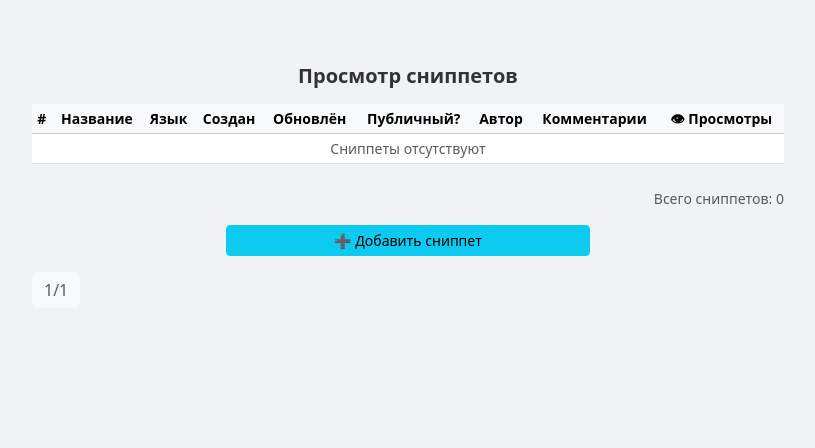
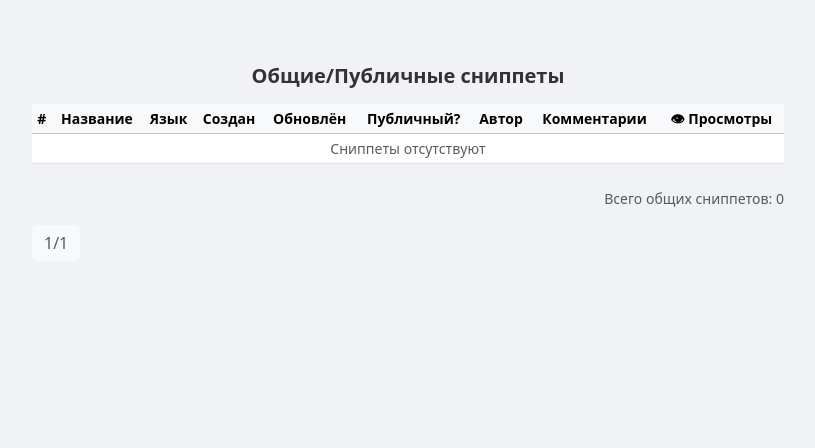
Before and after one commit to p95max/Snippets, a Django app: page /snippets/list in a window 1280 px wide. Shown: the part 56-504 px from the top of the page, without its empty margins (232-1047 px from the left). Run offline with Django 5.2, Linux system fonts and the light colour scheme; data that the repository does not hold is empty.

Commit message:
small templates fixes

```diff
--- a/mainapp/templates/search_results.html
+++ b/mainapp/templates/search_results.html
@@ -5,7 +5,7 @@
     <h2>Результаты поиска</h2>
     {% if query %}
       <div class="alert alert-info mb-3">
-        По запросу <strong>{{ query }}</strong> найдено {{ count_snippets }} сниппетов.
+        По вашему запросу <strong>'{{ query }}'</strong> найдено {{ count_snippets }} сниппетов.
       </div>
     {% endif %}
 
--- a/mainapp/templates/view_snippets.html
+++ b/mainapp/templates/view_snippets.html
@@ -1,13 +1,13 @@
 {% extends 'base.html' %}
 {% load lang_tags %}
 
-{% block title %}Просмотр сниппетов{% endblock %}
+{% block title %}Просмотр общих сниппетов{% endblock %}
 
 {% block content %}
 <div class="container my-4">
 
     <div class="text-center mb-3">
-        <h5 class="fw-bold mt-4">{{ pagename }}</h5>
+        <h5 class="fw-bold mt-4">Общие/Публичные сниппеты</h5>
     </div>
 
     <div class="table-responsive">
@@ -61,14 +61,16 @@
     </div>
 
     <div class="text-end mt-2 small">
-        <span class="text-muted">Всего сниппетов: {{ count_snippets }}</span>
+        <span class="text-muted">Всего общих сниппетов: {{ count_snippets }}</span>
     </div>
 
+{% if request.user.is_authenticated %}
     <div class="row mt-3">
         <div class="col-6 offset-3">
             <a href="{% url 'mainapp:snippet-add' %}" class="btn btn-info w-100 btn-sm">➕ Добавить сниппет</a>
         </div>
     </div>
+{% endif %}
 
 {% include 'includes/paginator.html' %}
 
--- a/mainapp/views.py
+++ b/mainapp/views.py
@@ -31,7 +31,6 @@ def snippets_page(request):
     page_obj = paginator.get_page(page_number)
 
     return render(request, 'view_snippets.html', {
-        'pagename': 'Просмотр сниппетов',
         'snippets': snippets,
         'count_snippets': snippets.count(),
         'page_obj': page_obj,
```
